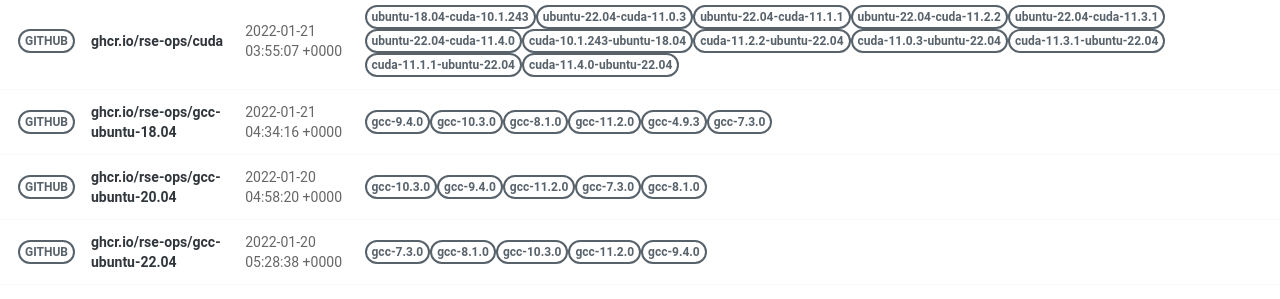
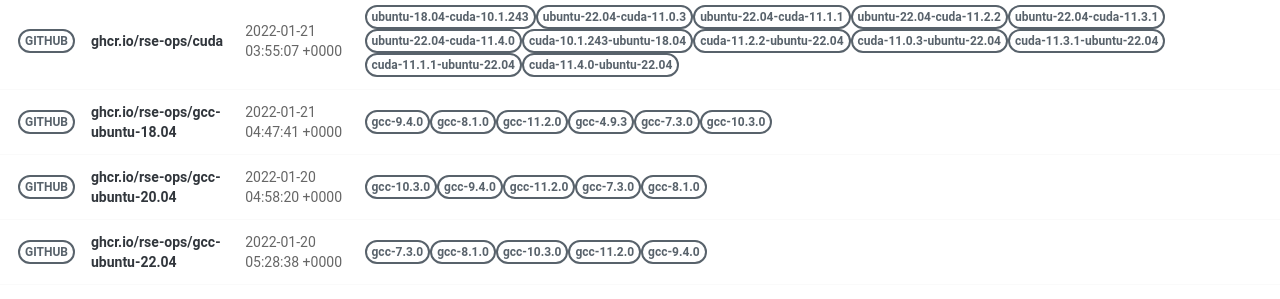
Before and after one commit to rse-ops/docker-images, a Jekyll site: the page built from pages/index.md, in a window 1280 px wide. Shown: the part 502-801 px from the top of the page. Built offline with Jekyll 4.4.1, drawn with Linux system fonts in a browser that asks for light colours; nearby versions of some CDN libraries.

Commit message:
Automated push to update library 2022-01-21

```diff
--- a/_library/ghcr.io-rse-ops-gcc-ubuntu-18.04.md
+++ b/_library/ghcr.io-rse-ops-gcc-ubuntu-18.04.md
@@ -1,7 +1,7 @@
 ---
 layout: container
 name: ghcr.io/rse-ops/gcc-ubuntu-18.04
-updated_at: 2022-01-21 04:34:16.988165
+updated_at: 2022-01-21 04:47:41.222661
 
 
 container_url: https://github.com/orgs/rse-ops/packages/container/package/gcc-ubuntu-18.04
```
Also changed, not shown: other parts of _library/ghcr.io-rse-ops-gcc-ubuntu-18.04.md (+3 -3 lines).
